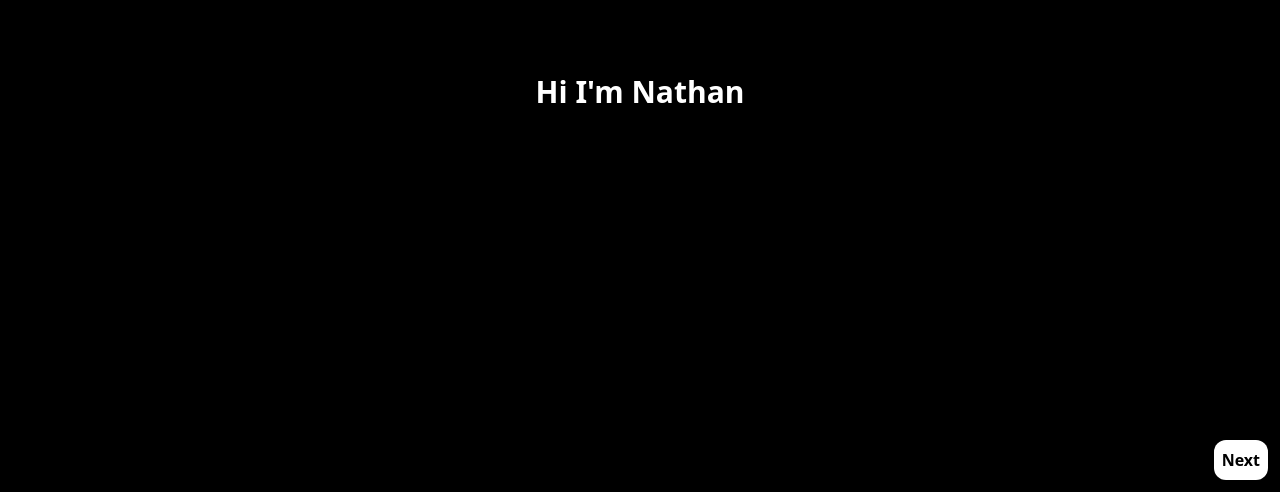
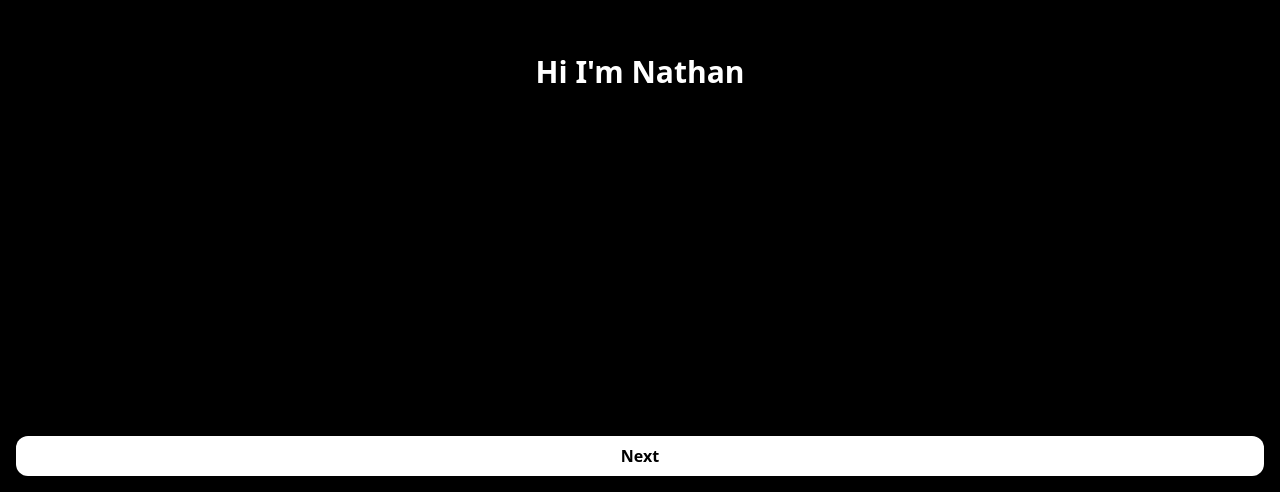
Before and after one commit to NathanDjianMartin/nathan-cv, a Next.js app: page / in a window 1280 px wide. Shown: the part 308-800 px from the top of the page. Built offline with nearby package versions, Linux system fonts and the light colour scheme.

Commit message:
feat: improve landing page layout

```diff
--- a/src/components/Button.tsx
+++ b/src/components/Button.tsx
@@ -6,7 +6,7 @@ export default function Button({ onClick, children, className }: ButtonProps) {
   return (
     <button
       onClick={onClick}
-      className={`bg-white font-bold p-2 rounded-xl absolute bottom-3 right-3 ${className}`}
+      className={`bg-white font-bold p-2 rounded-xl bottom-3 right-3 ${className}`}
     >
       {children}
     </button>
--- a/src/pages/index.tsx
+++ b/src/pages/index.tsx
@@ -7,12 +7,14 @@ const inter = Inter({ subsets: ['latin'] })
 export default function Home() {
   return (
     <main className="">
-      <div className="flex items-center justify-center h-screen">
-        <h1 className="animate-[slideFromLeft_1s_ease] text-white text-3xl font-extrabold">
-          Hi I&apos;m Nathan
-        </h1>
+      <div className="flex flex-col h-screen p-4">
+        <div className="flex flex-1 justify-center items-center ">
+          <h1 className="animate-[slideFromLeft_1s_ease] text-white text-3xl font-extrabold">
+            Hi I&apos;m Nathan
+          </h1>
+        </div>
         <Button
-          className="opacity-0 animate-[fadeIn_2s_ease_1s_1_forwards]"
+          className="opacity-0 animate-[fadeIn_1s_ease_1s_1_forwards]"
           onClick={() => {}}
         >
           Next
```
